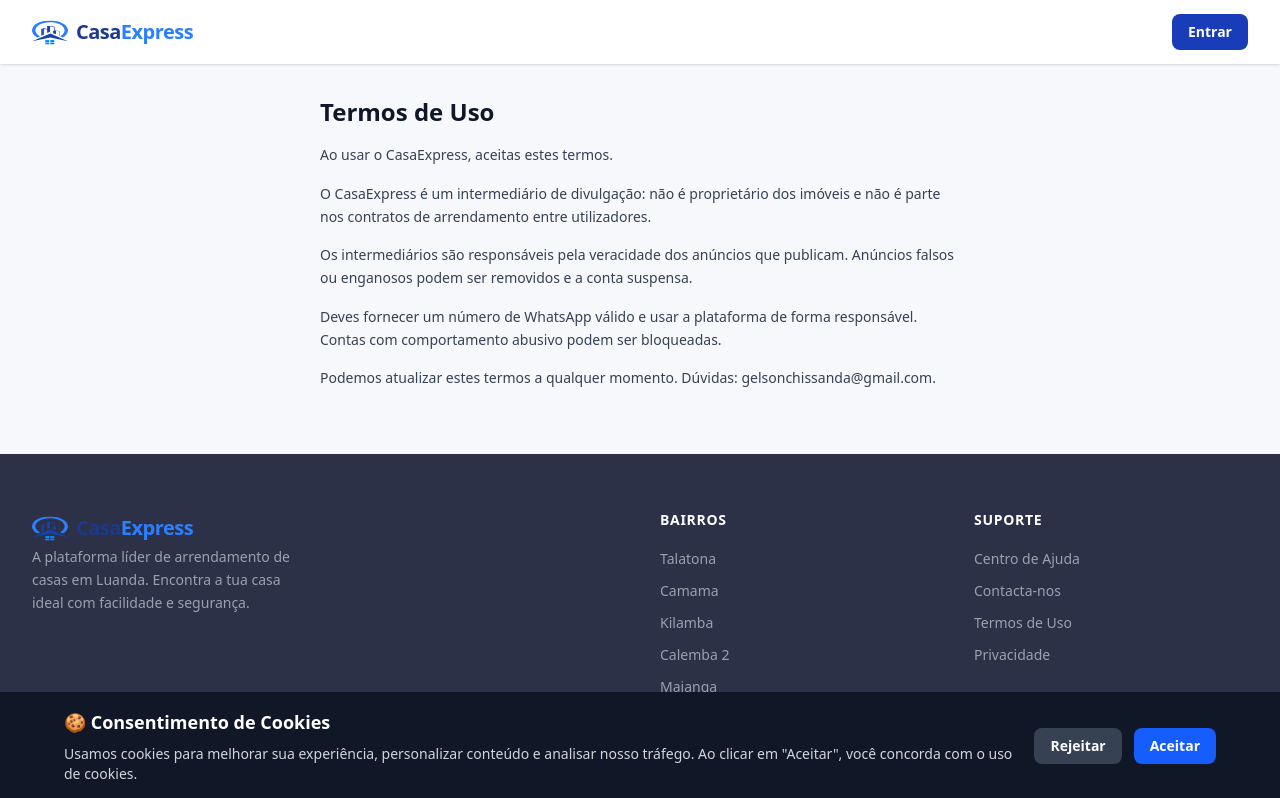
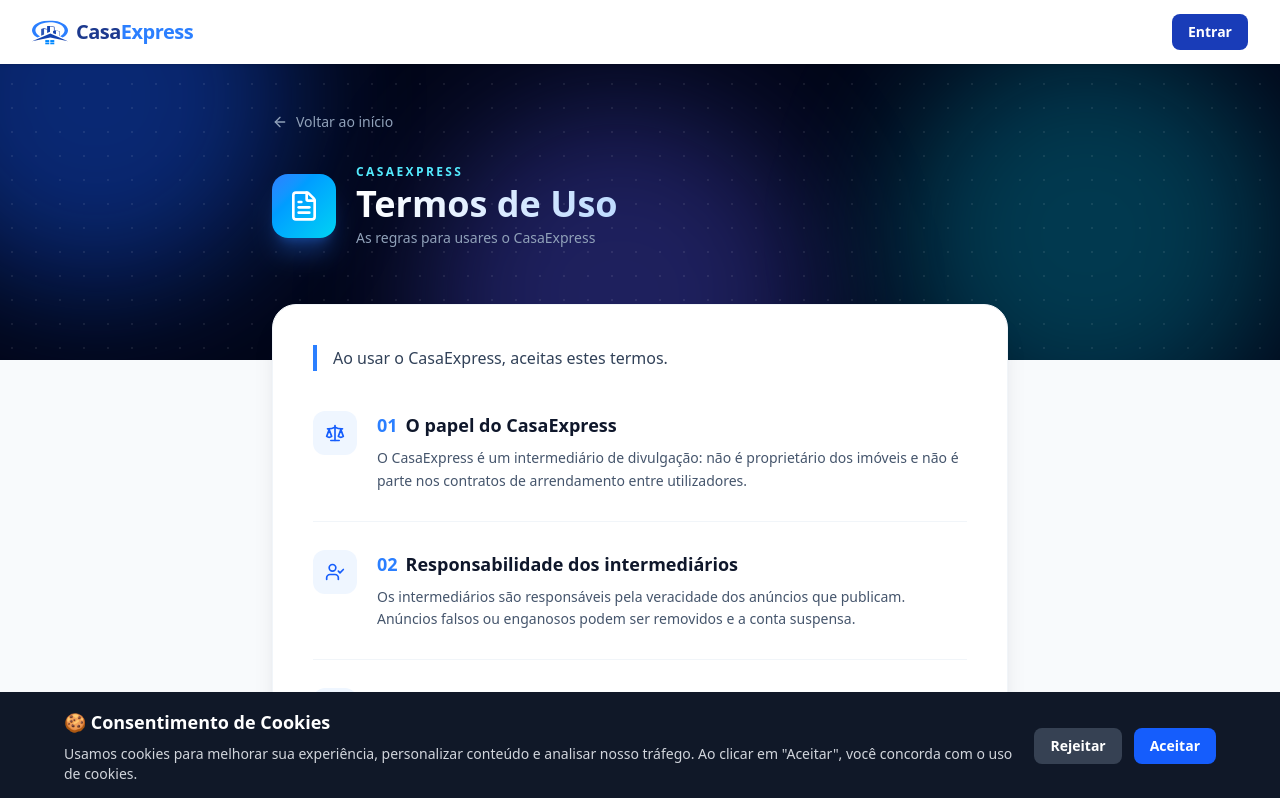
Before and after one commit to GelsonChissanda/casa-express-imoveis, a Next.js app: page /termos in a window 1280 px wide. Shown: the top 798 px of the page. Built offline with nearby package versions, Linux system fonts and the light colour scheme; no server answers.

Commit message:
estilo em termos e privacidade

```diff
--- a/src/app/privacidade/page.js
+++ b/src/app/privacidade/page.js
@@ -1,25 +1,51 @@
-import Navbar from "../../components/Navbar";
-import Footer from "../../components/Footer";
+import { ShieldCheck, Database, Eye, Lock, Trash2 } from "lucide-react"
+import PaginaLegal from "../../components/PaginaLegal"
 
-export const metadata = { title: "Política de Privacidade | CasaExpress" };
+export const metadata = { title: "Política de Privacidade | CasaExpress" }
 
 export default function Privacidade() {
   return (
-    <div className="min-h-screen bg-[#F7F8FC]">
-      <Navbar />
-      <main className="max-w-2xl mx-auto pt-24 pb-16 px-4 text-gray-700 text-sm leading-relaxed space-y-4">
-        <h1 className="text-2xl font-extrabold text-gray-900">Política de Privacidade</h1>
-        <p>O CasaExpress é uma plataforma de arrendamento de imóveis em Angola.</p>
-        <h2 className="font-bold text-gray-900">Dados que recolhemos</h2>
-        <p>Quando entras com Google ou Facebook, recebemos o teu nome, email (se disponível) e foto de perfil. Também pedimos o teu número de WhatsApp e o tipo de perfil (cliente ou intermediário).</p>
-        <h2 className="font-bold text-gray-900">Como usamos</h2>
-        <p>Usamos os dados para criar a tua conta, mostrar o teu perfil e permitir que a equipa do CasaExpress te contacte. O WhatsApp só é visível para a administração e, quando aplicável, para quem desbloqueia o contacto de um anúncio.</p>
-        <h2 className="font-bold text-gray-900">Armazenamento e partilha</h2>
-        <p>Os dados são guardados no Supabase e as imagens dos imóveis no Firebase. Não vendemos os teus dados a terceiros.</p>
-        <h2 className="font-bold text-gray-900">Apagar os teus dados</h2>
-        <p>Para apagar a tua conta e dados, envia um email para gelsonchissanda@gmail.com.</p>
-      </main>
-      <Footer />
-    </div>
-  );
+    <PaginaLegal
+      icone={ShieldCheck}
+      titulo="Política de Privacidade"
+      subtitulo="Como tratamos os teus dados"
+      intro="O Casa Express é uma plataforma de arrendamento de imóveis em Angola."
+      secoes={[
+        {
+          icone: Database,
+          titulo: "Dados que recolhemos",
+          texto:
+            "Quando entras com Google ou Facebook, recebemos o teu nome, email (se disponível) e foto de perfil. Também pedimos o teu número de WhatsApp e o tipo de perfil (cliente ou intermediário).",
+        },
+        {
+          icone: Eye,
+          titulo: "Como usamos",
+          texto:
+            "Usamos os dados para criar a tua conta, mostrar o teu perfil e permitir que a equipa do CasaExpress te contacte. O WhatsApp só é visível para a administração e, quando aplicável, para quem desbloqueia o contacto de um anúncio.",
+        },
+        {
+          icone: Lock,
+          titulo: "Armazenamento e partilha",
+          texto:
+            "Os dados são guardados no Supabase e as imagens dos imóveis no Firebase. Não vendemos os teus dados a terceiros.",
+        },
+        {
+          icone: Trash2,
+          titulo: "Apagar os teus dados",
+          texto: (
+            <>
+              Para apagar a tua conta e dados, envia um email para{" "}
+              <a
+                href="mailto:gelsonchissanda@gmail.com"
+                className="text-blue-600 font-semibold hover:text-blue-800"
+              >
+                gelsonchissanda@gmail.com
+              </a>
+              .
+            </>
+          ),
+        },
+      ]}
+    />
+  )
 }
--- a/src/app/termos/page.js
+++ b/src/app/termos/page.js
@@ -1,21 +1,51 @@
-import Navbar from "../../components/Navbar";
-import Footer from "../../components/Footer";
+import { FileText, Scale, UserCheck, Smartphone, Mail } from "lucide-react"
+import PaginaLegal from "../../components/PaginaLegal"
 
-export const metadata = { title: "Termos de Uso | CasaExpress" };
+export const metadata = { title: "Termos de Uso | CasaExpress" }
 
 export default function Termos() {
   return (
-    <div className="min-h-screen bg-[#F7F8FC]">
-      <Navbar />
-      <main className="max-w-2xl mx-auto pt-24 pb-16 px-4 text-gray-700 text-sm leading-relaxed space-y-4">
-        <h1 className="text-2xl font-extrabold text-gray-900">Termos de Uso</h1>
-        <p>Ao usar o CasaExpress, aceitas estes termos.</p>
-        <p>O CasaExpress é um intermediário de divulgação: não é proprietário dos imóveis e não é parte nos contratos de arrendamento entre utilizadores.</p>
-        <p>Os intermediários são responsáveis pela veracidade dos anúncios que publicam. Anúncios falsos ou enganosos podem ser removidos e a conta suspensa.</p>
-        <p>Deves fornecer um número de WhatsApp válido e usar a plataforma de forma responsável. Contas com comportamento abusivo podem ser bloqueadas.</p>
-        <p>Podemos atualizar estes termos a qualquer momento. Dúvidas: gelsonchissanda@gmail.com.</p>
-      </main>
-      <Footer />
-    </div>
-  );
+    <PaginaLegal
+      icone={FileText}
+      titulo="Termos de Uso"
+      subtitulo="As regras para usares o CasaExpress"
+      intro="Ao usar o CasaExpress, aceitas estes termos."
+      secoes={[
+        {
+          icone: Scale,
+          titulo: "O papel do CasaExpress",
+          texto:
+            "O CasaExpress é um intermediário de divulgação: não é proprietário dos imóveis e não é parte nos contratos de arrendamento entre utilizadores.",
+        },
+        {
+          icone: UserCheck,
+          titulo: "Responsabilidade dos intermediários",
+          texto:
+            "Os intermediários são responsáveis pela veracidade dos anúncios que publicam. Anúncios falsos ou enganosos podem ser removidos e a conta suspensa.",
+        },
+        {
+          icone: Smartphone,
+          titulo: "Uso responsável",
+          texto:
+            "Deves fornecer um número de WhatsApp válido e usar a plataforma de forma responsável. Contas com comportamento abusivo podem ser bloqueadas.",
+        },
+        {
+          icone: Mail,
+          titulo: "Alterações e dúvidas",
+          texto: (
+            <>
+              Podemos atualizar estes termos a qualquer momento. Dúvidas:{" "}
+              <a
+                href="mailto:gelsonchissanda@gmail.com"
+                className="text-blue-600 font-semibold hover:text-blue-800"
+              >
+                gelsonchissanda@gmail.com
+              </a>
+              .
+            </>
+          ),
+        },
+      ]}
+    />
+  )
 }
--- /dev/null
+++ b/src/components/PaginaLegal.jsx
@@ -0,0 +1,83 @@
+import Link from "next/link"
+import { ArrowLeft } from "lucide-react"
+import Navbar from "./Navbar"
+import Footer from "./Footer"
+
+export default function PaginaLegal({ icone: Icone, titulo, subtitulo, intro, secoes }) {
+  return (
+    <div className="min-h-screen bg-slate-50">
+      <Navbar />
+
+      {/* HERO */}
+      <header className="relative overflow-hidden bg-slate-950 pt-28 pb-28">
+        <div className="absolute -top-24 -left-24 w-96 h-96 rounded-full bg-blue-600/40 blur-3xl" />
+        <div className="absolute top-10 right-0 w-96 h-96 rounded-full bg-cyan-400/25 blur-3xl" />
+        <div className="absolute -bottom-32 left-1/3 w-96 h-96 rounded-full bg-indigo-500/30 blur-3xl" />
+        <div
+          className="absolute inset-0"
+          style={{
+            backgroundImage: "radial-gradient(rgba(255,255,255,0.08) 1px, transparent 1px)",
+            backgroundSize: "24px 24px",
+          }}
+        />
+
+        <div className="relative max-w-3xl mx-auto px-4">
+          <Link
+            href="/"
+            className="inline-flex items-center gap-2 text-slate-400 hover:text-white text-sm mb-8 transition-colors"
+          >
+            <ArrowLeft className="w-4 h-4" /> Voltar ao início
+          </Link>
+
+          <div className="flex items-center gap-5">
+            <div className="w-16 h-16 shrink-0 rounded-2xl bg-linear-to-br from-blue-500 to-cyan-400 flex items-center justify-center shadow-xl shadow-blue-500/30">
+              <Icone className="w-8 h-8 text-white" />
+            </div>
+            <div>
+              <p className="text-cyan-300 text-xs font-semibold uppercase tracking-[0.2em] mb-1">
+                CasaExpress
+              </p>
+              <h1 className="text-3xl sm:text-4xl font-extrabold bg-linear-to-r from-white to-blue-200 bg-clip-text text-transparent">
+                {titulo}
+              </h1>
+              {subtitulo && <p className="text-slate-400 text-sm mt-1">{subtitulo}</p>}
+            </div>
+          </div>
+        </div>
+      </header>
+
+      {/* CONTEÚDO */}
+      <main className="max-w-3xl mx-auto px-4 -mt-14 relative z-10 pb-20">
+        <div className="bg-white rounded-3xl shadow-xl shadow-slate-900/10 border border-slate-100 p-6 sm:p-10">
+          {intro && (
+            <p className="text-slate-700 text-base leading-relaxed border-l-4 border-blue-500 pl-4 mb-10">
+              {intro}
+            </p>
+          )}
+
+          <div>
+            {secoes.map((s, i) => (
+              <section
+                key={s.titulo}
+                className="flex gap-4 sm:gap-5 py-7 border-b border-slate-100 first:pt-0 last:border-0 last:pb-0"
+              >
+                <div className="w-11 h-11 shrink-0 rounded-xl bg-blue-50 text-blue-600 flex items-center justify-center">
+                  <s.icone className="w-5 h-5" />
+                </div>
+                <div>
+                  <h2 className="font-bold text-slate-900 text-lg mb-2">
+                    <span className="text-blue-500 mr-2">{String(i + 1).padStart(2, "0")}</span>
+                    {s.titulo}
+                  </h2>
+                  <p className="text-slate-600 text-sm leading-relaxed">{s.texto}</p>
+                </div>
+              </section>
+            ))}
+          </div>
+        </div>
+      </main>
+
+      <Footer />
+    </div>
+  )
+}
```
